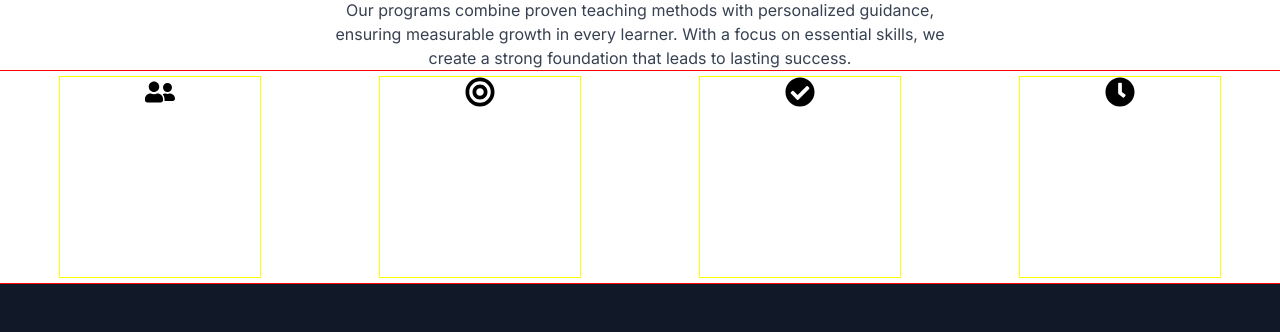
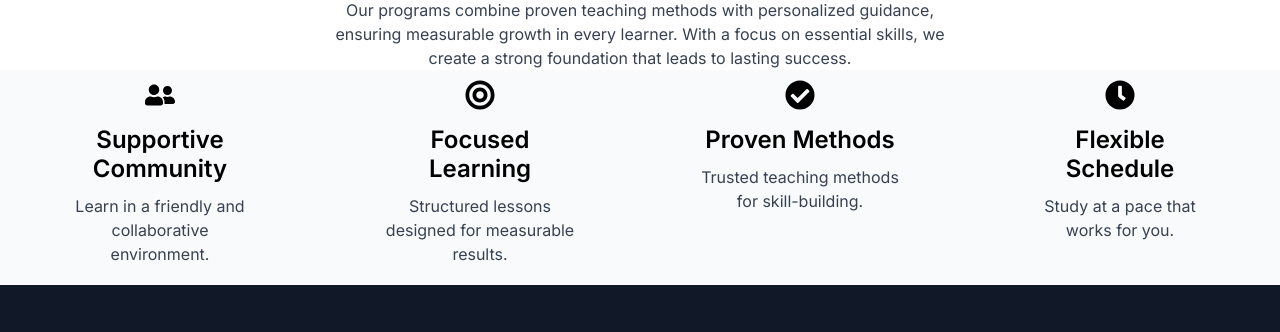
Before and after one commit to Umangakhanal/Vedanta-Academy, a React (Vite) app in the folder vedanta/: page /programs in a window 1280 px wide. Shown: the part 739-1071 px from the top of the page. Built offline with nearby package versions, Linux system fonts and the light colour scheme; no server answers.

Commit message:
Changes made in program component

```diff
--- a/vedanta/src/components/Home/Home.module.css
+++ b/vedanta/src/components/Home/Home.module.css
@@ -160,7 +160,7 @@ padding-left: 40px;
     color: var(--color-text) ;
 }
 .program{
-    border: 1px solid red;
+
     display: flex;
     flex-direction: column;
     gap: 30px;
@@ -174,7 +174,7 @@ padding-left: 40px;
     gap: 10px;
     justify-content: center;
     align-items: center;
-    border: 1px solid red;
+
 }
 /* .text h2{
     font-size: 38px;
--- a/vedanta/src/components/Programs/Program.jsx
+++ b/vedanta/src/components/Programs/Program.jsx
@@ -8,12 +8,12 @@ import {
   FaClock,
 } from "react-icons/fa";
 const Program = () => {
-  const iconMap = {
-    FaUserFriends: <FaUserFriends size={30} />,
-    FaBullseye: <FaBullseye size={30} />,
-    FaCheckCircle: <FaCheckCircle size={30} />,
-    FaClock: <FaClock size={30} />,
-  };
+  const iconMap = [
+    { icon: <FaUserFriends size={30} />,  title: "Supportive Community", desc: "Learn in a friendly and collaborative environment." },
+    { icon: <FaBullseye size={30} />, title: "Focused Learning", desc: "Structured lessons designed for measurable results." },
+    { icon: <FaCheckCircle size={30} />,title: "Proven  Methods", desc: "Trusted teaching methods for skill-building." },
+    { icon: <FaClock size={30} />, title: "Flexible Schedule", desc: "Study at a pace that works for you."  },
+  ];
   const [programs, setPrograms] = useState([]);
   useEffect(() => {
     fetch(
@@ -71,14 +71,16 @@ const Program = () => {
           </p>
         </div>
         <div className={Styles.infoCardContainer}>
-          {Object.keys(iconMap).map((key, index)=>(
-            <div className={Styles.infoCard} key={index}>
-              <div className={`${Styles.icon} ${Styles[`icon${index +1}`]}`} >
-                {iconMap[key]}
+          {iconMap.map((item, index)=>(
+            <div className={Styles.infoCard}  key={index}>
+              <div className={`${Styles.icon} ${Styles[`icon${index+1}`]}`}>
+                {item.icon}
                 </div>
+                <h4>{item.title}</h4>
+                <p>{item.desc} </p>
+            </div>
+          ))}
 
-                </div>
-          ))}
         </div>
       </div>
     </>
--- a/vedanta/src/components/Programs/Program.module.css
+++ b/vedanta/src/components/Programs/Program.module.css
@@ -56,17 +56,20 @@
 }
 .infoCardContainer{
 display: flex;
-border: 1px solid red;
 width: 100%;
 justify-content: space-around;
 padding: 5px;
+ background-color: var(--color-accent);
 
 }
 .infoCard{
   width: 200px;
   height: 200px;
-  border: 1px solid yellow;
   display: flex;
-  justify-content: center;
-
+  flex-direction: column;
+  align-items: center;
+  padding-top: 5px;
+  text-align: center;
+  gap: 10px;
+  background-color: var(--color-accent);
 }
```
